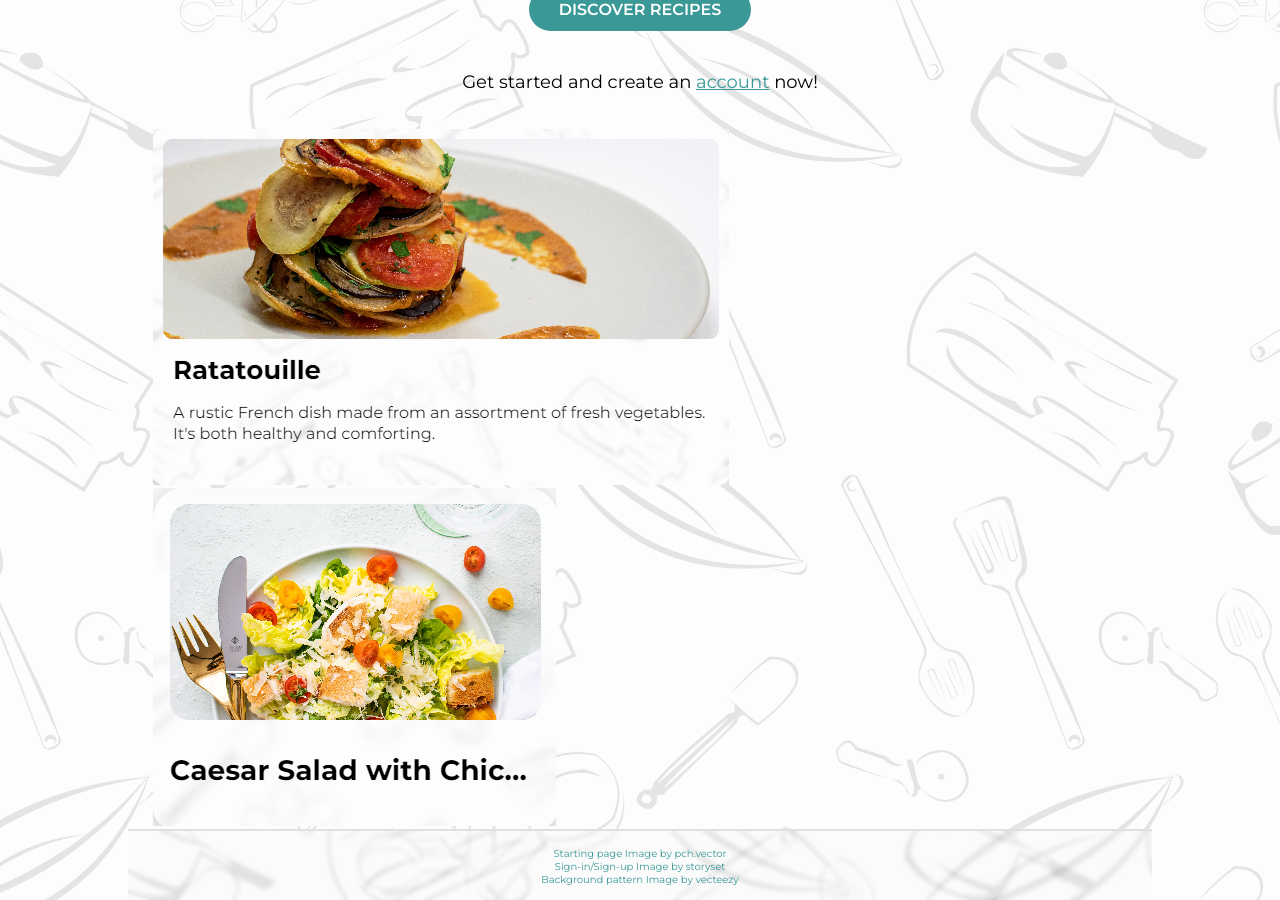
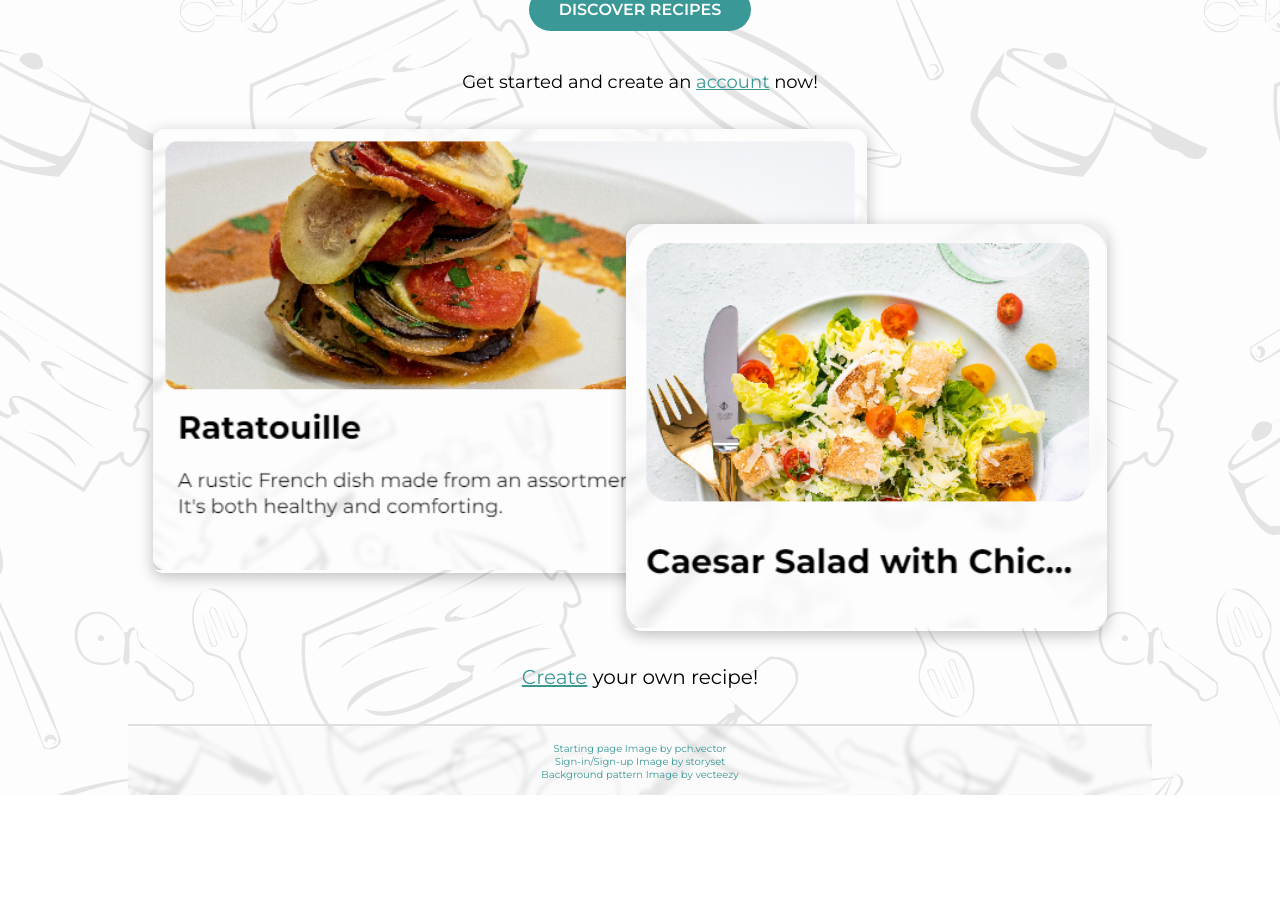
Before and after one commit to zhva/PocketRecipes, a React (Create React App) app: page / in a window 1280 px wide. Shown: the part 940-1840 px from the top of the page. After the commit the page ends 1735 px from the top, so only its background shows below. Built offline with nearby package versions, Linux system fonts and the light colour scheme; no server answers; the HTML template or start-up script is replaced by a standard one.

Commit message:
adds screnshots images

```diff
--- a/src/components/application/StartingPage.jsx
+++ b/src/components/application/StartingPage.jsx
@@ -26,18 +26,15 @@ export const StartingPage = () => {
               <span className='buttons-container'>
                 <Button type='button' variant='primary' onClick={() => navigate('/feed')}>Discover Recipes</Button>
               </span>
-              {/* {`Don't forget to sign up for an
-              account to keep track of your personal recipes.
-              Whether you're a newbie in the kitchen or a seasoned
-              pro, PocketRecipes has got your back. And guess
-              what? It's all made to be used on your smartphone,
-              so you can whip up a storm from wherever you are.`} */}
               Get started and create an <a href='/signup'>account</a> now!
             </InfoText>
-            <div>
-            <div><img src={recipeBig} alt="recipe screenshot" /></div>
-              <div><img src={recipeSmall} alt="recipe screenshot" /></div>
+            <div className='screenshots-container'>
+              <div className='first-img'><img src={recipeBig} alt="recipe screenshot" /></div>
+              <div className='second-img'><img src={recipeSmall} alt="recipe screenshot" /></div>
             </div>
+            <InfoText>
+              <span><a href='/create-recipe'>Create</a> your own recipe!</span>
+            </InfoText>
             </div>
         </div>
   )
--- a/src/scss/HomeFeed.scss
+++ b/src/scss/HomeFeed.scss
@@ -89,12 +89,6 @@
         margin-bottom: $main-padding;
         backdrop-filter: blur(2px);
         border-radius: 0.6rem;
-        border-bottom-left-radius: 0.6rem;
-        border-bottom-right-radius: 0.6rem;
-        // border-top: 2px solid white;
-        // border-right: 2px solid white;
-        // border-bottom: 2px solid rgb(225, 225, 225);
-        // border-left: 2px solid rgb(225, 225, 225);
         box-shadow: $button-shadow;
         h2{
             padding: 15px 0;
@@ -132,10 +126,6 @@
             border-radius: $cards-border-radius;
             border-bottom-left-radius: 0.6rem;
             border-bottom-right-radius: 0.6rem;
-            // border-top: 2px solid white;
-            // border-right: 2px solid white;
-            // border-bottom: 2px solid rgb(225, 225, 225);
-            // border-left: 2px solid rgb(225, 225, 225);
             box-shadow: $button-shadow;
             .img-container{
                 width: 100%;
@@ -202,10 +192,6 @@
             border-radius: $cards-border-radius;
             border-bottom-left-radius: 0.6rem;
             backdrop-filter: blur(2px);
-            // border-top: $top-right-border-glass;
-            // border-right: $top-right-border-glass;
-            // border-bottom: $bottom-left-border-glass;
-            // border-left: $bottom-left-border-glass;
             box-shadow: $button-shadow;
             h2, p{
                 white-space: nowrap;
--- a/src/scss/StartingPage.scss
+++ b/src/scss/StartingPage.scss
@@ -39,6 +39,36 @@
             text-decoration: underline;
         }
     }
+    .screenshots-container {
+        padding-bottom: calc($main-padding + 10px);
+        width: 100%;
+        margin: 0 auto;
+        display: grid;
+        grid-template-columns: repeat(10, auto);
+        grid-template-rows: repeat(10, auto);
+        > div {
+            overflow: hidden;
+            box-shadow: $button-shadow;
+        }
+        .first-img {
+            border-radius: 0.6rem;
+            grid-column-start: 1;
+            grid-column-end: 8;
+            grid-row-start: 1;
+            grid-row-end: 9;
+        }
+        .second-img {
+            border-radius: 1rem;
+            grid-column-start: 6;
+            grid-column-end: 10;
+            grid-row-start: 3;
+            grid-row-end: 10;
+        }
+        img {
+            width: 100%;
+            object-fit: cover;
+        }
+    }
 }
 
 .home-img-container{
```
